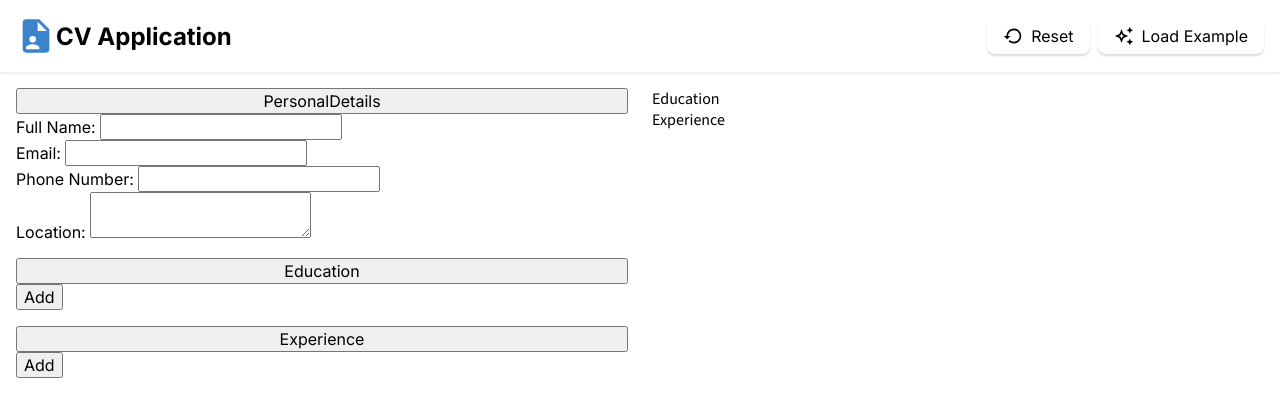
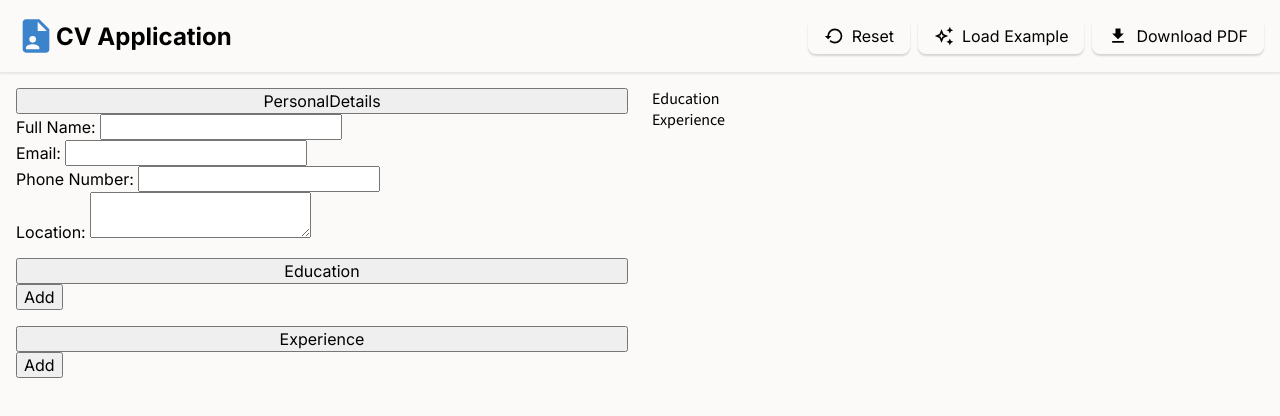
Before and after one commit to Sai-Eshwar-Supreet/cv-application, a React (Vite) app: page / in a window 1280 px wide. Shown: the top 416 px of the page. Built offline with nearby package versions, Linux system fonts and the light colour scheme.

Commit message:
Add print pdf functionality

```diff
--- a/package.json
+++ b/package.json
@@ -11,7 +11,8 @@
   },
   "dependencies": {
     "react": "^19.2.0",
-    "react-dom": "^19.2.0"
+    "react-dom": "^19.2.0",
+    "react-to-print": "^3.3.0"
   },
   "devDependencies": {
     "@eslint/js": "^9.39.1",
--- a/src/App.css
+++ b/src/App.css
@@ -1,5 +1,9 @@
 #root{
   font-family: 'Inter', sans-serif;
+}
+
+body{
+  background-color: var(--color-bg-base);
 }
 
 main{
--- a/src/App.jsx
+++ b/src/App.jsx
@@ -1,8 +1,9 @@
-import { useState } from 'react';
+import { useRef, useState } from 'react';
 import './App.css';
 import Header from './components/MainLayout/Header';
 import Editor from './components/MainLayout/Editor';
 import Previewer from './components/MainLayout/Previewer';
+import { useReactToPrint } from 'react-to-print';
 
 const EXAMPLE_DATA = {
   personalDetails: {
@@ -47,6 +48,11 @@ function App() {
     experienceData: createContent(useState([])),
   });
 
+  const previewRef = useRef();
+
+  const downloadPreview = useReactToPrint({contentRef: previewRef, documentTitle: `Resume_${state.personalDetails.content.fullName}`})
+
+
   function reset(){
     if(confirm('This action will reset your data.\nAre you sure to proceed?')){
       state.personalDetails.setContent({});
@@ -65,10 +71,10 @@ function App() {
 
   return (
     <>
-      <Header handleReset={reset} handleExampleLoad={loadExampleData}/>
+      <Header handleReset={reset} handleExampleLoad={loadExampleData} handleDownload={downloadPreview}/>
       <main>
         <Editor state={state} />
-        <Previewer state={state} />
+        <Previewer ref={previewRef} state={state} />
       </main>
     </>
   )
--- a/src/Helpers/Icons.jsx
+++ b/src/Helpers/Icons.jsx
@@ -3,5 +3,8 @@ export const ICONS = {
     down: <svg xmlns="http://www.w3.org/2000/svg" viewBox="0 0 24 24"><title>menu-down</title><path d="M7,10L12,15L17,10H7Z" /></svg>,
     logo: <svg xmlns="http://www.w3.org/2000/svg" viewBox="0 0 24 24"><title>file-account</title><path d="M13,9H18.5L13,3.5V9M6,2H14L20,8V20A2,2 0 0,1 18,22H6C4.89,22 4,21.1 4,20V4C4,2.89 4.89,2 6,2M14,20V19C14,17.67 11.33,17 10,17C8.67,17 6,17.67 6,19V20H14M10,12A2,2 0 0,0 8,14A2,2 0 0,0 10,16A2,2 0 0,0 12,14A2,2 0 0,0 10,12Z" /></svg>,
     restore: <svg xmlns="http://www.w3.org/2000/svg" viewBox="0 0 24 24"><title>restore</title><path d="M13,3A9,9 0 0,0 4,12H1L4.89,15.89L4.96,16.03L9,12H6A7,7 0 0,1 13,5A7,7 0 0,1 20,12A7,7 0 0,1 13,19C11.07,19 9.32,18.21 8.06,16.94L6.64,18.36C8.27,20 10.5,21 13,21A9,9 0 0,0 22,12A9,9 0 0,0 13,3Z" /></svg>,
-    sparkle: <svg xmlns="http://www.w3.org/2000/svg" viewBox="0 0 24 24"><title>creation-outline</title><path d="M9 4L11.5 9.5L17 12L11.5 14.5L9 20L6.5 14.5L1 12L6.5 9.5L9 4M9 8.83L8 11L5.83 12L8 13L9 15.17L10 13L12.17 12L10 11L9 8.83M19 9L17.74 6.26L15 5L17.74 3.75L19 1L20.25 3.75L23 5L20.25 6.26L19 9M19 23L17.74 20.26L15 19L17.74 17.75L19 15L20.25 17.75L23 19L20.25 20.26L19 23Z" /></svg>
+    sparkle: <svg xmlns="http://www.w3.org/2000/svg" viewBox="0 0 24 24"><title>creation-outline</title><path d="M9 4L11.5 9.5L17 12L11.5 14.5L9 20L6.5 14.5L1 12L6.5 9.5L9 4M9 8.83L8 11L5.83 12L8 13L9 15.17L10 13L12.17 12L10 11L9 8.83M19 9L17.74 6.26L15 5L17.74 3.75L19 1L20.25 3.75L23 5L20.25 6.26L19 9M19 23L17.74 20.26L15 19L17.74 17.75L19 15L20.25 17.75L23 19L20.25 20.26L19 23Z" /></svg>,
+    download: <svg xmlns="http://www.w3.org/2000/svg" viewBox="0 0 24 24"><title>download</title><path d="M5,20H19V18H5M19,9H15V3H9V9H5L12,16L19,9Z" /></svg>,
+
+
 }
--- a/src/components/MainLayout/Header.jsx
+++ b/src/components/MainLayout/Header.jsx
@@ -1,7 +1,7 @@
 import { ICONS } from '../../Helpers/Icons';
 import '../../styles/Header.css';
 
-function Header({handleReset, handleExampleLoad}){
+function Header({handleReset, handleExampleLoad, handleDownload}){
     return <header className="header">
         <div className='logo'>
             {ICONS.logo}
@@ -14,6 +14,9 @@ function Header({handleReset, handleExampleLoad}){
           <li>
             <button className='tool load' onClick={handleExampleLoad}>{ICONS.sparkle} Load Example</button>
           </li>
+          <li>
+            <button className='tool download' onClick={handleDownload}>{ICONS.download} Download PDF</button>
+          </li>
         </ul>
       </header>
 }
--- a/src/components/MainLayout/Previewer.jsx
+++ b/src/components/MainLayout/Previewer.jsx
@@ -4,8 +4,8 @@ import PreviewPersonalDetailsSection from '../PreviewSections/PreviewPersonalDet
 import PreviewEducationSection from '../PreviewSections/PreviewEducationSection';
 import PreviewExperienceSection from '../PreviewSections/PreviewExperienceSection';
 
-function Previewer({state: {personalDetails, educationData, experienceData}}){
-    return <div className="panel previewer">
+function Previewer({state: {personalDetails, educationData, experienceData}, ref}){
+    return <div ref={ref} className="panel previewer">
           <PreviewPersonalDetailsSection entry={personalDetails.content}/>
           <PreviewEducationSection entries={educationData.content} />
           <PreviewExperienceSection entries={experienceData.content} />
--- a/src/styles/Header.css
+++ b/src/styles/Header.css
@@ -59,11 +59,20 @@
 
 
 .header .load:hover svg{
-    fill: var(--color-accent);
-    animation: pulse-color 1s infinite alternate;
+    animation: load-pulse 1s infinite alternate;
 }
 
-@keyframes pulse-color {
+.header .download:hover svg{
+    fill: var(--color-accent);
+    animation: download-oscillate 1s infinite forwards ease;
+}
+
+@keyframes load-pulse {
     from{fill: var(--color-neutral-600);}
     to{fill: var(--color-accent);}
 }
+@keyframes download-oscillate {
+    0%{transform: translateY(0px)}
+    50%{transform: translateY(2px)}
+    100%{transform: translateY(0px)}
+}
```
Also changed, not shown: 1 other file (tests, documents, lock files or other folders).
